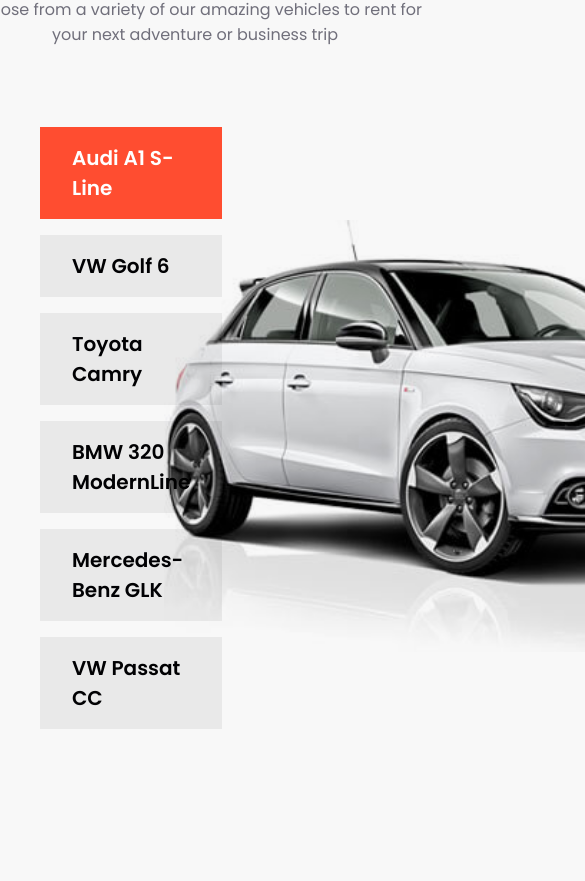
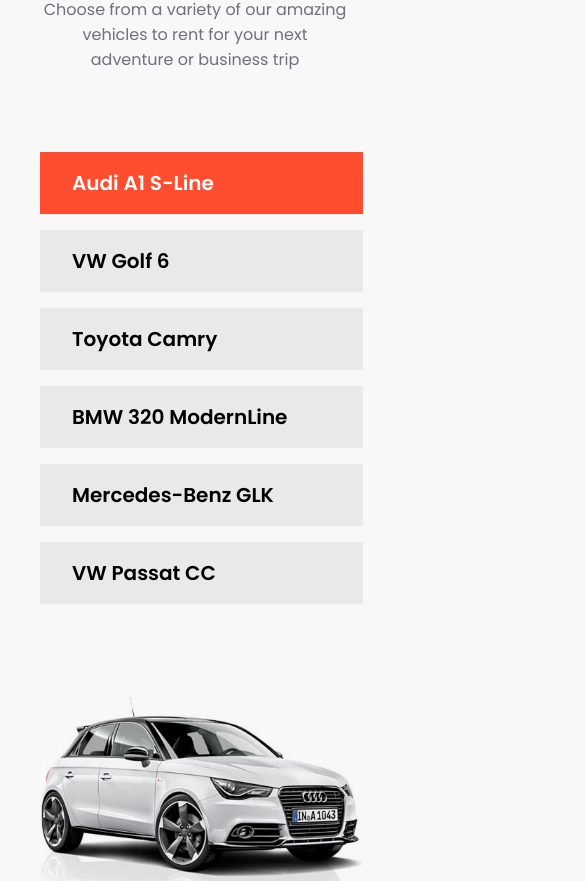
Before and after one commit to imrashidov/car-rental-project, a React (Vite) app: page / in a window 390 px wide. Shown: the part 3260-4141 px from the top of the page, 585 px wide, since content can reach past the window. Built offline with nearby package versions, Linux system fonts and the light colour scheme.

Commit message:
Update: PickCar CSS for responsive design

```diff
--- a/src/components/PickCar/PickCar.css
+++ b/src/components/PickCar/PickCar.css
@@ -129,3 +129,21 @@
   text-transform: uppercase;
   cursor: pointer;
 }
+
+@media screen and (max-width: 728px) {
+  .pick-container__car-content {
+    grid-template-columns: 1fr;
+  }
+  .car-content__car-image {
+    width: 100%;
+  }
+  .car-content__car-details {
+    margin-left: 0;
+  }
+  .car-content__car-details button,
+  .pick-container__title p,
+  .car-content__car-models,
+  .car-content__car-details {
+    width: 100%;
+  }
+}
```
